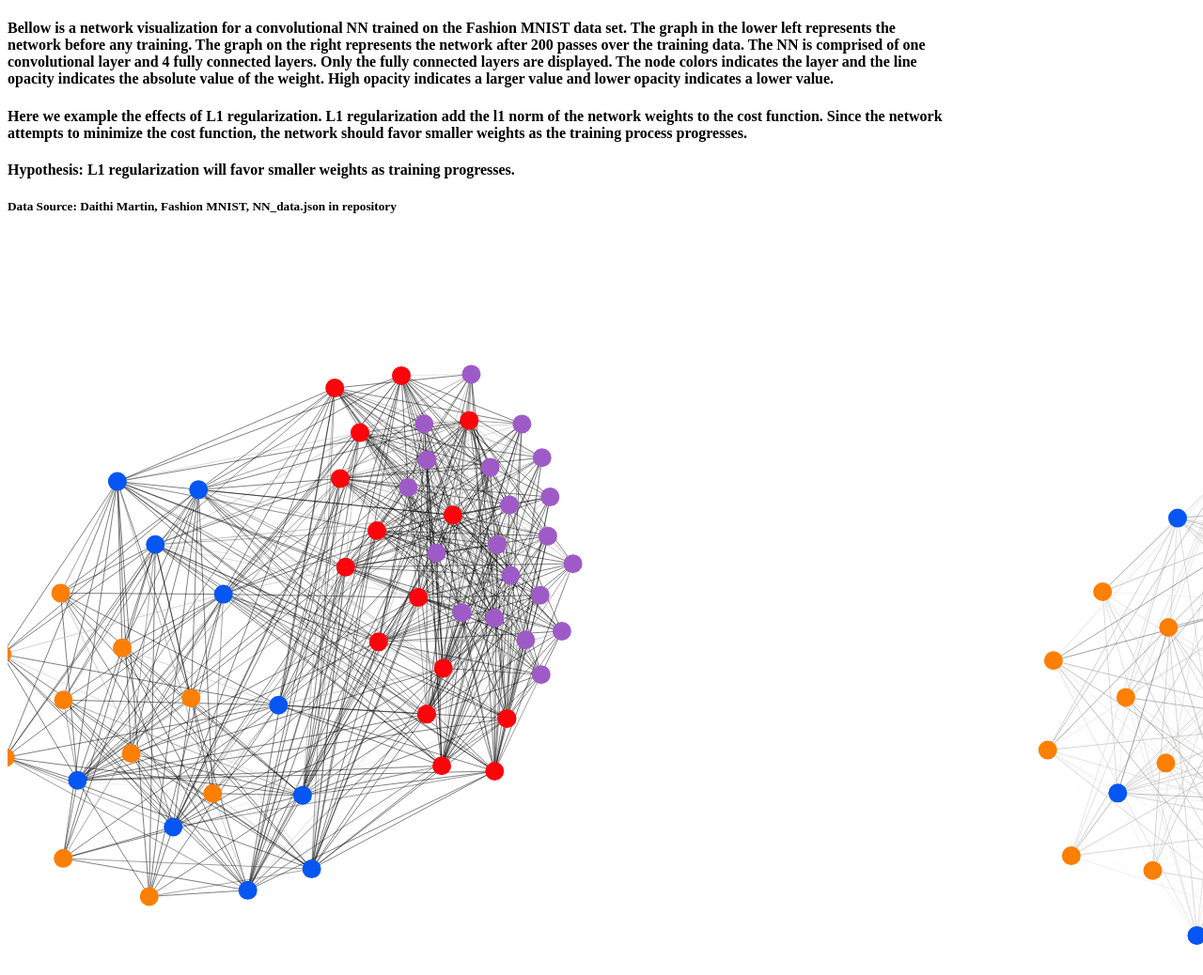
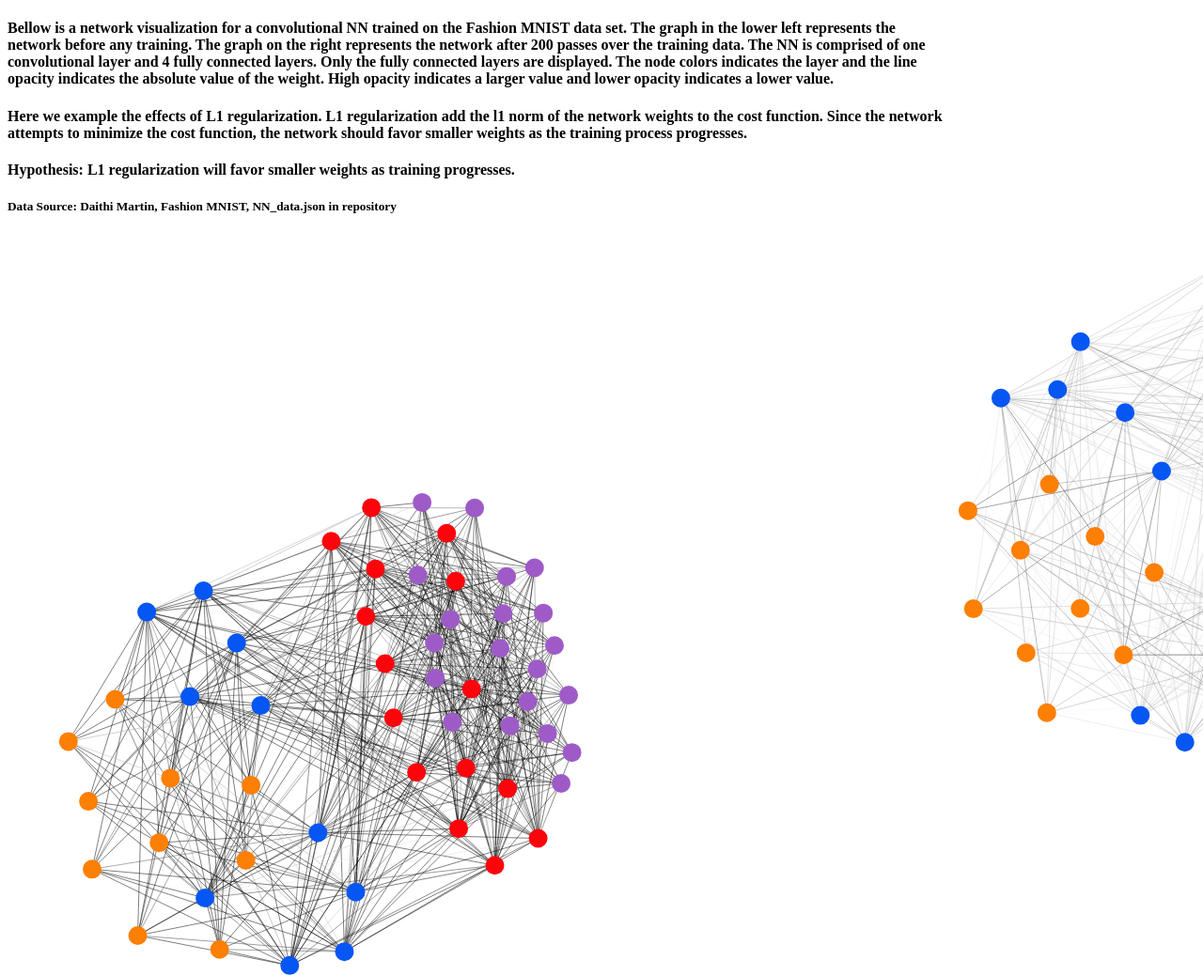
Before and after one commit to DaithiMartin/data_vis_grad_project, a plain HTML site: page index.html in a window 1280 px wide. Shown: the top 1038 px of the page at 94% size. Drawn offline with nearby package versions, Linux system fonts and the light colour scheme; animation ran at ten frames a second.

Commit message:
updated force values

```diff
--- a/index.html
+++ b/index.html
@@ -49,7 +49,7 @@
         .force("collide", d3.forceCollide(r + 1))
         .force("charge", d3.forceManyBody()
             .strength(function (d) {
-                return -(d.layer * 500);
+                return -(d.layer * 400);
             }))
         .force("link", d3.forceLink()
             // .strength() // here is where you could add strength based on some object attribute
```
